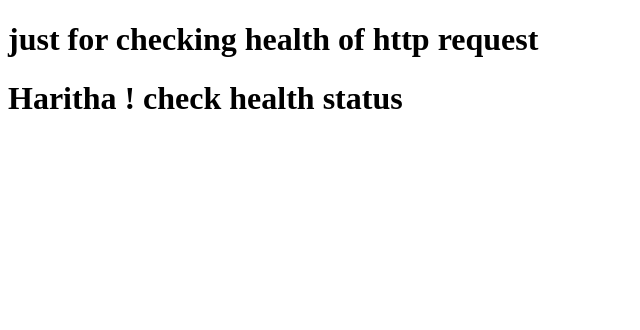
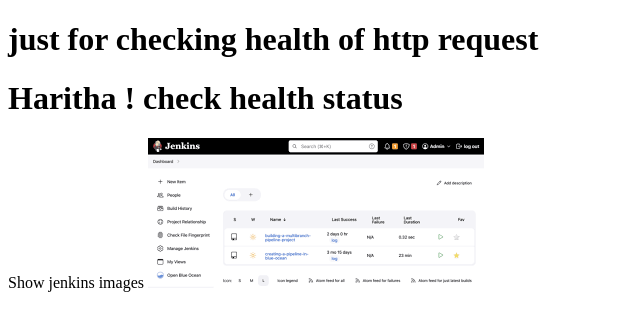
Before and after one commit to tsharithanaidu/haritha-webapp-project, a plain HTML site: page health.html in a window 1280 px wide. Shown: the whole page, without its empty margins (0-640 px from the left). Drawn offline with Linux system fonts and the light colour scheme.

Commit message:
update all files

```diff
--- a/health.html
+++ b/health.html
@@ -8,6 +8,7 @@
 <body>
    <h1> just for checking health of http request</h1>
    <h1> Haritha ! check health status</h1>
-
+   <h>Show jenkins images</h>
+   <img src="download.png">
 </body>
 </html>
```
Also changed, not shown: download.png (added), 2 other files.
